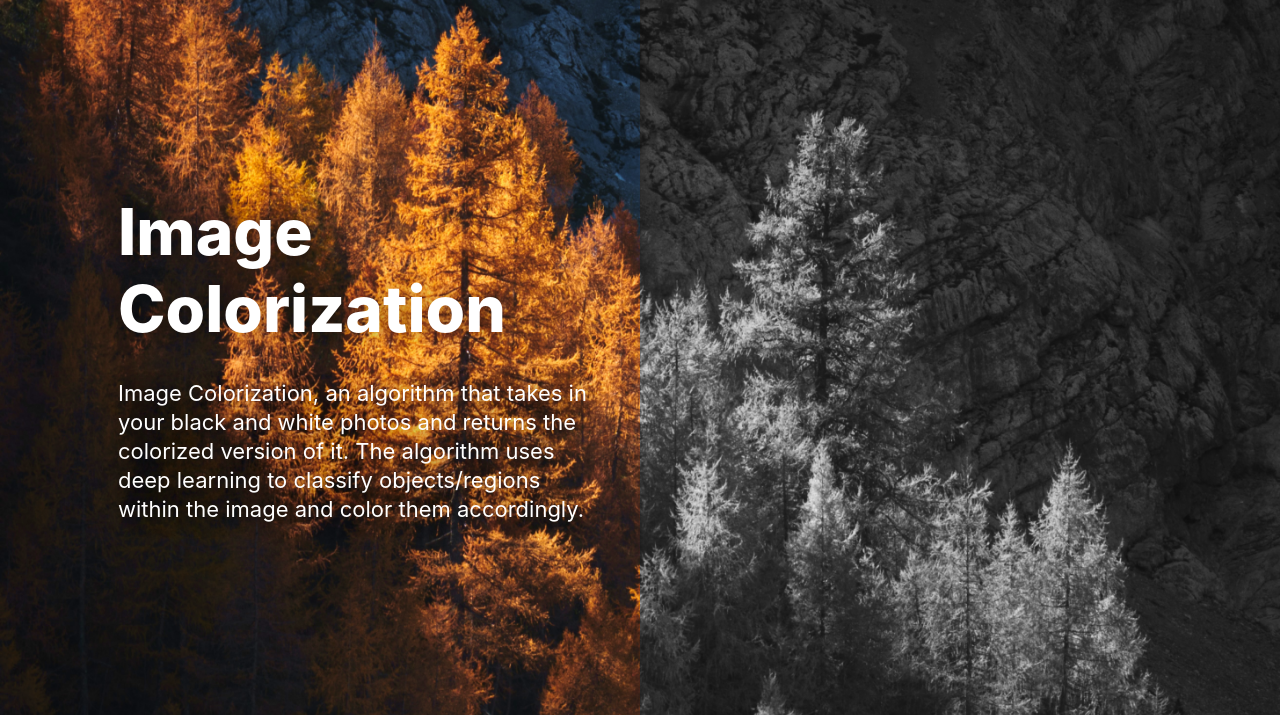
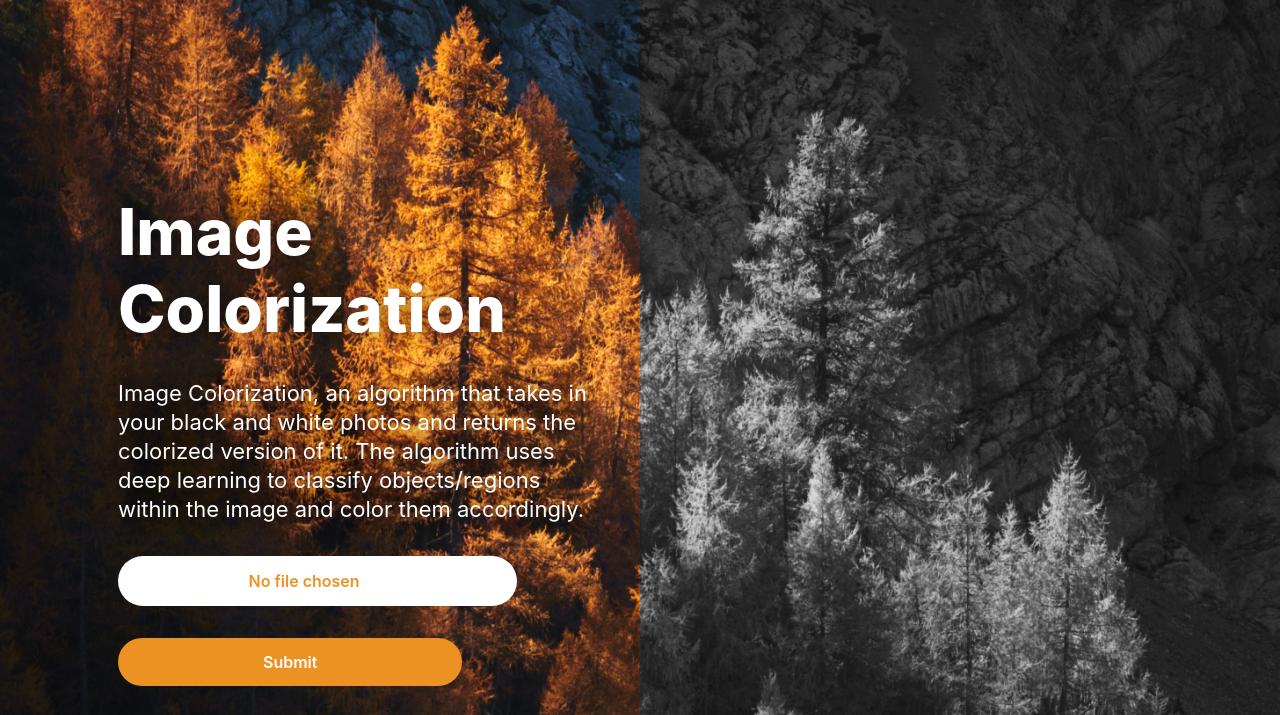
Before and after one commit to kenedwardtan/DIGIMAP-ImageColorization, a Python web app: template templates/index.html in a window 1280 px wide. Shown: the part 57-772 px from the top of the page. Run offline with Jinja, Linux system fonts and the light colour scheme; the template is opened without the code that fills it, so the values that code supplies are empty.

Commit message:
Polished Front End, Added upload and submit button

```diff
--- a/templates/index.css
+++ b/templates/index.css
@@ -1,8 +1,6 @@
-div#comparison {
+  div#comparison {
     width:100%;
     height: 100vh;
-
-
     overflow: hidden; }
   div#comparison figure {
     background-image: url(before.png);
@@ -43,6 +41,10 @@ div#comparison {
     outline: none;
   }
 
+  body {
+    font-family: 'Inter', sans-serif;
+  }
+
   input[type=range]::-moz-range-track {
     -moz-appearance:none;
       height:15px;
@@ -74,11 +76,6 @@ div#comparison {
   input[type=range]:focus::-moz-range-thumb {
       background: rgba(255,255,255,0.5);
      }
-
-@font-face {
-    font-family: 'Inter';
-  }
-
 
   .App {
     text-align: center;
@@ -123,7 +120,6 @@ div#comparison {
   .mainWrapper {
     width: 100%;
     height:300px;
-    font-family: 'Inter';
   font-style: normal;
 
 
@@ -132,7 +128,6 @@ div#comparison {
   .contentWrapper {
     width: 100%;
     height:800px;
-    font-family: 'Inter';
   font-style: normal;
 
   }
@@ -153,10 +148,9 @@ div#comparison {
   }
 
   .headingTitle{
+
   width: 450px;
   height: 154px;
-
-  font-family: 'Inter';
   font-style: normal;
   font-weight: 800;
   text-shadow: 2px 2px 19px rgba(0, 0, 0, 0.344);
@@ -171,8 +165,6 @@ div#comparison {
   width: 480px;
   text-shadow: 2px 2px 19px rgb(0, 0, 0);
   height: fit-content;
-
-  font-family: 'Inter';
   font-style: normal;
   font-weight: 400;
   font-size: 22px;
@@ -199,7 +191,6 @@ div#comparison {
   }
 
   .butTitle{
-  font-family: 'Inter';
   font-style: normal;
   font-weight: 600;
   font-size: 22px;
@@ -300,7 +291,6 @@ div#comparison {
   }
 
   .dText{
-    font-family: 'Inter';
   font-style: normal;
   font-weight: 500;
   font-size: 18px;
@@ -313,7 +303,6 @@ div#comparison {
   margin: 0px;
   }
   .uText{
-    font-family: 'Inter';
   font-style: normal;
   font-weight: 500;
   font-size: 18px;
@@ -325,32 +314,37 @@ div#comparison {
   color: #EB9222;
   margin: 0px;
   }
-
-  .custom-file-input::-webkit-file-upload-button {
-    visibility: hidden;
+  #image_input::-webkit-file-upload-button {
+  visibility: hidden;
   }
 
-  .custom-file-input::before {
+  #image_input {
+    content: 'Upload a photo';
+    display: inline-block;
+    background: white;
+    border-radius: 16px;
+    border-color: #EB9222;
+    border: none;
+    border-radius: 32px;
+    padding: 10px 20px;
+    outline: none;
+    white-space: nowrap;
+    cursor: pointer;
+    color: #EB9222;
+    font-weight: 600;
+    font-size: 16px;
+  }
+  #submit {
     content: 'Upload a photo';
     display: inline-block;
     background: #EB9222;
     border: none;
     border-radius: 32px;
-    padding: 12px 98px;
+    padding: 12px 145px;
     outline: none;
     white-space: nowrap;
-    -webkit-user-select: none;
     cursor: pointer;
     color: white;
     font-weight: 600;
     font-size: 16px;
   }
-  .custom-file-input:hover::before {
-    border-color: none;
-  }
-  .custom-file-input:active::before {
-    background: -webkit-linear-gradient(top, #e3e3e3, #f9f9f9);
-  }
-  .custom-file-input{
-    width:450px;
-  }
--- a/templates/index.html
+++ b/templates/index.html
@@ -5,7 +5,8 @@
     <title>Image Colorization</title>
     <link rel="stylesheet" href="index.css">
     <link rel="stylesheet" href="https://cdn.jsdelivr.net/npm/bootstrap@4.0.0/dist/css/bootstrap.min.css" integrity="sha384-Gn5384xqQ1aoWXA+058RXPxPg6fy4IWvTNh0E263XmFcJlSAwiGgFAW/dAiS6JXm" crossorigin="anonymous">
-
+    <link rel="preconnect" href="https://fonts.googleapis.com">
+    <link rel="preconnect" href="https://fonts.gstatic.com" crossorigin>
 </head>
 <body>
     <div className="contentWrapper">
@@ -32,6 +33,10 @@
       objects/regions within the image and color them
       accordingly.
     </p>
+    <input type="file" id="image_input" accept="image/png, image/jpg" onChange={handleChange} className="custom-file-input"/>
+    <input type="submit" id="submit"></input>
+    <img src={file}/>
+
   </div>
 
 
```
